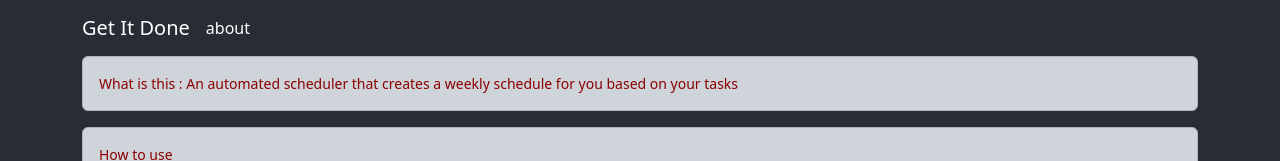
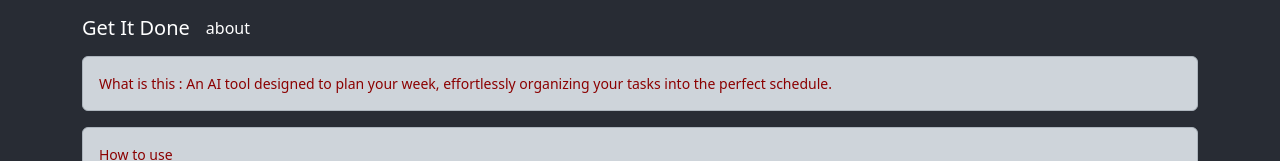
Before and after one commit to jpernia101/roadmapfe, a React (Create React App) app: page / in a window 1280 px wide. Shown: the top 161 px of the page. Built offline with nearby package versions, Linux system fonts and the light colour scheme; no server answers.

Commit message:
attempting to fix pdf issue

```diff
--- a/src/App.js
+++ b/src/App.js
@@ -24,7 +24,7 @@ function App() {
 
               <Container>
                 <Alert variant='dark' style={{color: 'darkred', fontSize: '14px'}}>
-                  What is this : An automated scheduler that creates a weekly schedule for you based on your tasks
+                  What is this : An AI tool designed to plan your week, effortlessly organizing your tasks into the perfect schedule.
                 </Alert>
                 <Alert variant='dark' style={{color: 'darkred', fontSize: '14px'}}>
                   How to use
--- a/src/pages/WeeklySchedule.tsx
+++ b/src/pages/WeeklySchedule.tsx
@@ -360,7 +360,7 @@ const WeeklyScheduleCanvas = ( {setScheduleExist, isLoading}) => {
                     Feel free to drag the tasks around to fine‑tune your week.
                 </motion.p>
             </div>
-            <div ref={pdfRef} style={{ marginBottom: '30px', marginLeft: '10px', marginRight: '10px' }}>
+            <div style={{ marginBottom: '30px', marginLeft: '10px', marginRight: '10px' }}>
                 <DndContext onDragEnd={handleDragEnd} collisionDetection={closestCenter}>
                     <Container
                         className="justify-content-sm-start"
@@ -376,7 +376,7 @@ const WeeklyScheduleCanvas = ( {setScheduleExist, isLoading}) => {
                     >
                         {/* Header row + body share one horizontal scroll container */}
                         <div style={{ overflowX: 'auto' }}>
-                            <div style={{ minWidth: '750px' }}>
+                            <div ref={pdfRef} style={{ minWidth: '750px' }}>
                                 {/* Header Row with Days */}
                                 <div style={{
                                     display: 'grid',
```
